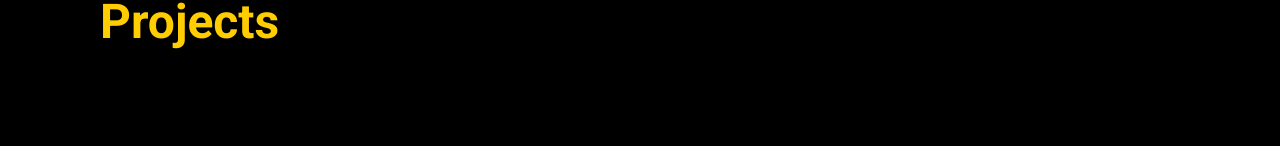
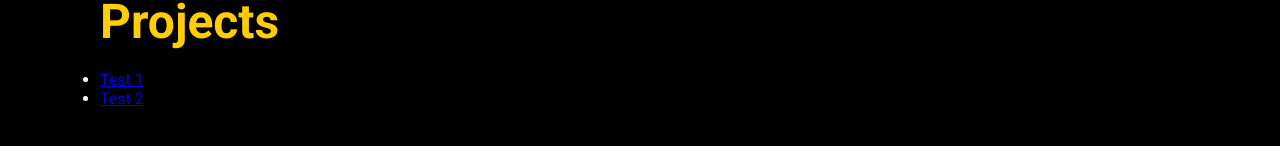
Before and after one commit to mtu-pstdl/website, a React (Create React App) app: page /projects in a window 1280 px wide. Shown: the part 154-300 px from the top of the page. Built offline with nearby package versions, Linux system fonts and the light colour scheme.

Commit message:
started sub nesting on projects

```diff
--- a/src/pages/projects/ProjectsPage.tsx
+++ b/src/pages/projects/ProjectsPage.tsx
@@ -6,7 +6,8 @@
  */
 
 import * as React from "react";
-import "./ProjectsPage.css"
+import "./ProjectsPage.css";
+import {Link, Switch, Route} from "react-router-dom";
 
 export interface ProjectsPageProps {
 
@@ -26,7 +27,21 @@ export class ProjectsPage extends React.Component<ProjectsPageProps, ProjectsPag
 
 	public render(): React.ReactElement {
 		return (<div className={"ProjectsPage main"}>
-			<h2>Projects</h2>
+			<Switch>
+				<Route path={`/projects/test1`}>test1</Route>
+				<Route path={`/projects/test2`}>test2</Route>
+				<Route path={`/projects`}>
+					<h2>Projects</h2>
+					<ul>
+						<li>
+							<Link to={`/projects/test1`}>Test 1</Link>
+						</li>
+						<li>
+							<Link to={`/projects/test2`}>Test 2</Link>
+						</li>
+					</ul>
+				</Route>
+			</Switch>
 		</div>);
 	}
 
```
